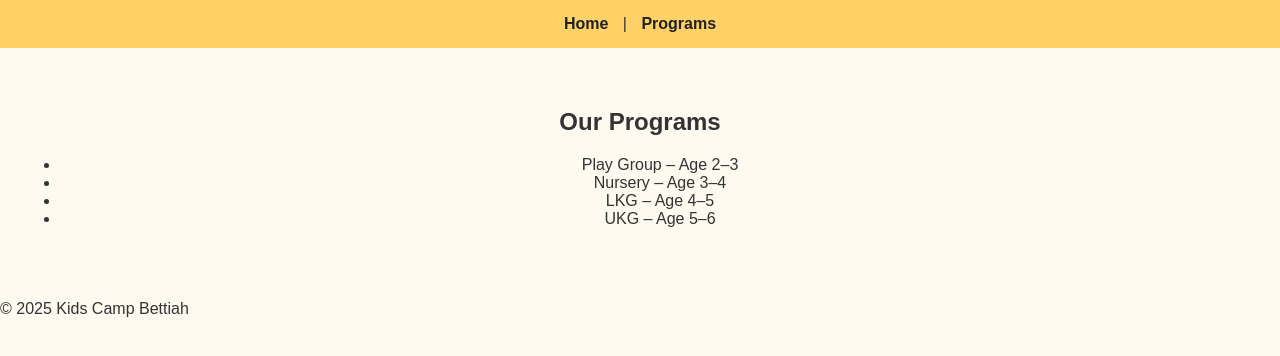
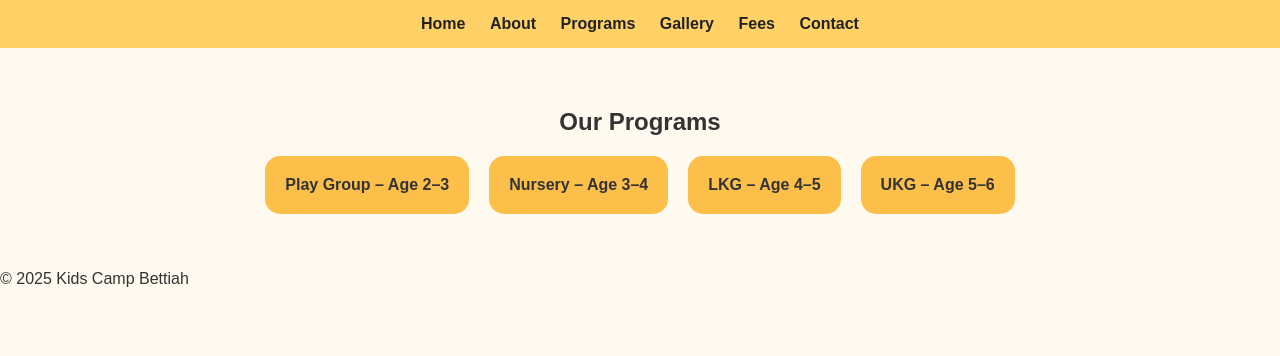
Before and after one commit to ankithsri/kidscampbettiah, a plain HTML site: page programs.html in a window 1280 px wide. Drawn offline with Linux system fonts and the light colour scheme.

Commit message:
Update programs.html

```diff
--- a/programs.html
+++ b/programs.html
@@ -9,25 +9,28 @@
 <body>
 
 <header>
- <nav>
-   <a href="index.html">Home</a> |
-   <a href="programs.html">Programs</a>
- </nav>
+  <nav>
+    <a href="index.html">Home</a>
+    <a href="about.html">About</a>
+    <a href="programs.html" class="active">Programs</a>
+    <a href="gallery.html">Gallery</a>
+    <a href="fees.html">Fees</a>
+    <a href="contact.html">Contact</a>
+  </nav>
 </header>
 
 <section class="section">
   <h2>Our Programs</h2>
-  <ul>
-    <li>Play Group – Age 2–3</li>
-    <li>Nursery – Age 3–4</li>
-    <li>LKG – Age 4–5</li>
-    <li>UKG – Age 5–6</li>
-  </ul>
+  <div class="feature-cards">
+    <div class="feature">Play Group – Age 2–3</div>
+    <div class="feature">Nursery – Age 3–4</div>
+    <div class="feature">LKG – Age 4–5</div>
+    <div class="feature">UKG – Age 5–6</div>
+  </div>
 </section>
 
 <footer>
   <p>© 2025 Kids Camp Bettiah</p>
 </footer>
-
 </body>
 </html>
```
